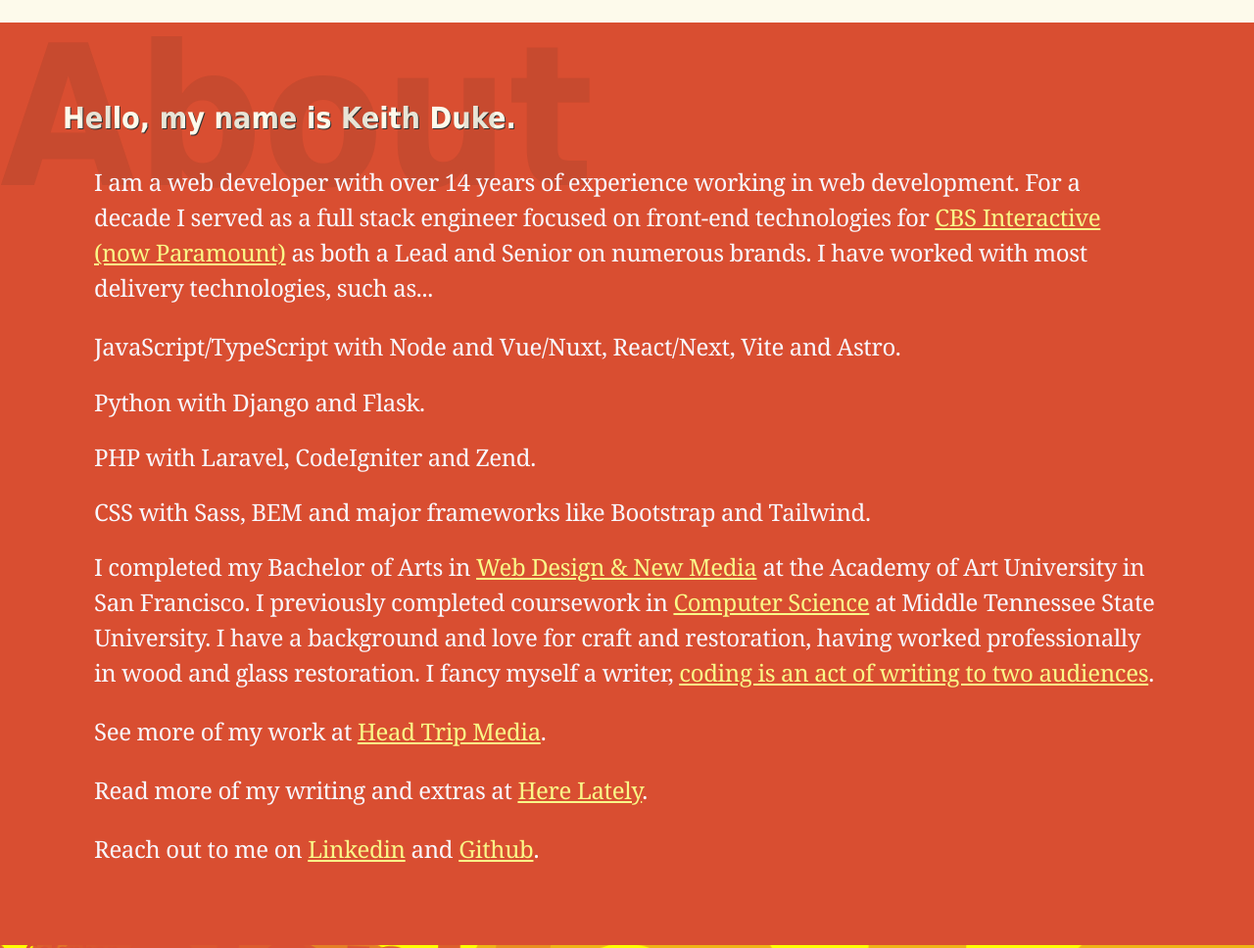
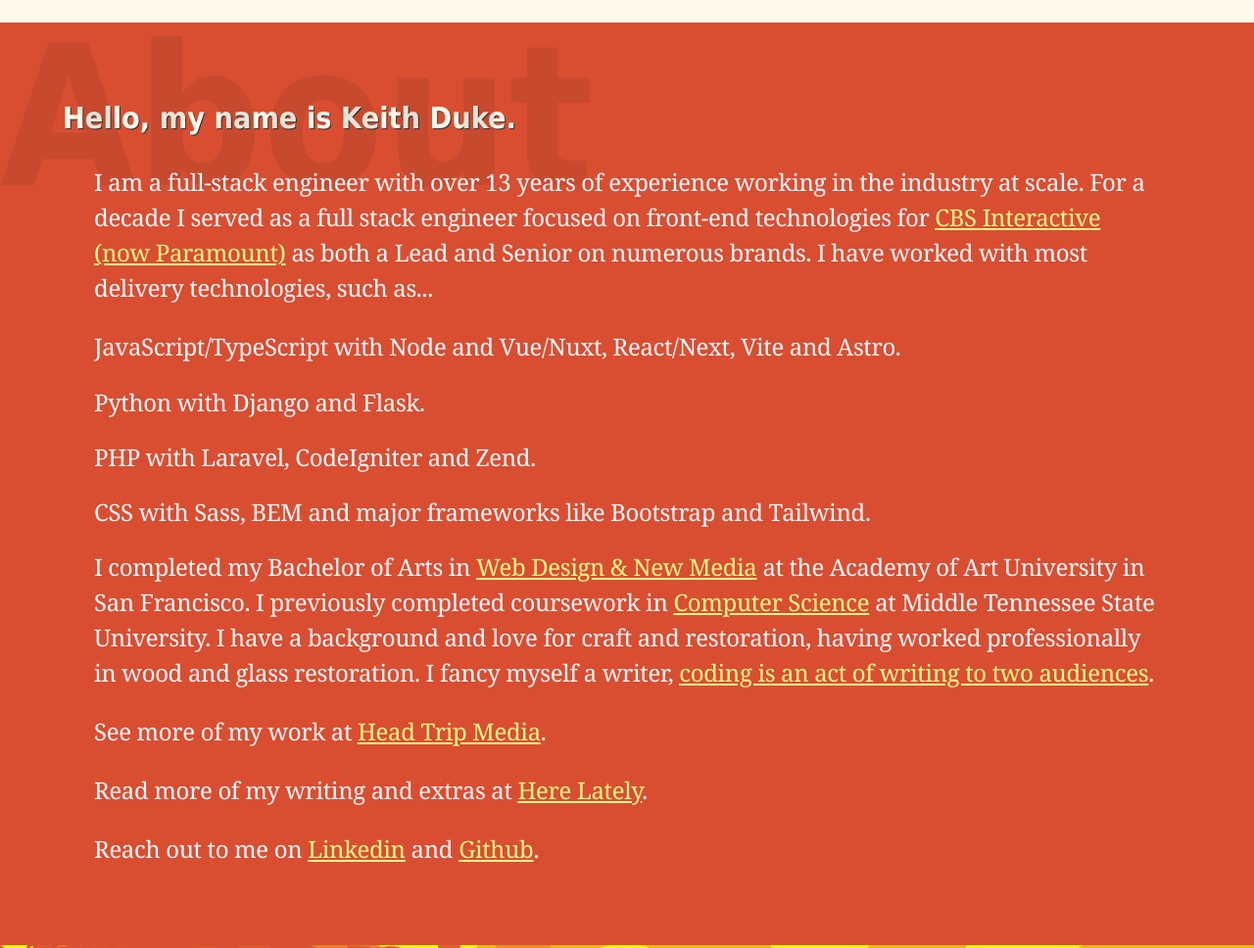
Before and after one commit to keithduke/keithduke.github.io, a website built with Vite: page index.html in a window 1280 px wide. Shown: the part 777-1745 px from the top of the page at 98% size. Built offline with nearby package versions, Linux system fonts and the light colour scheme.

Commit message:
Slight change to my background focus, not so web

```diff
--- a/index.html
+++ b/index.html
@@ -26,8 +26,8 @@
       <h2>About</h2>
       <h1>Hello, my name is Keith Duke.</h1>
 
-      <p>I am a web developer with over 14 years of experience working in
-       web development. For a decade I served as a full stack engineer focused
+      <p>I am a full-stack engineer with over 13 years of experience working in
+       the industry at scale. For a decade I served as a full stack engineer focused
         on front-end technologies for
         <a href="https://cbsinteractive.com/about/">CBS Interactive (now Paramount)</a>
         as both a Lead and Senior on numerous brands. I have worked with most
```
